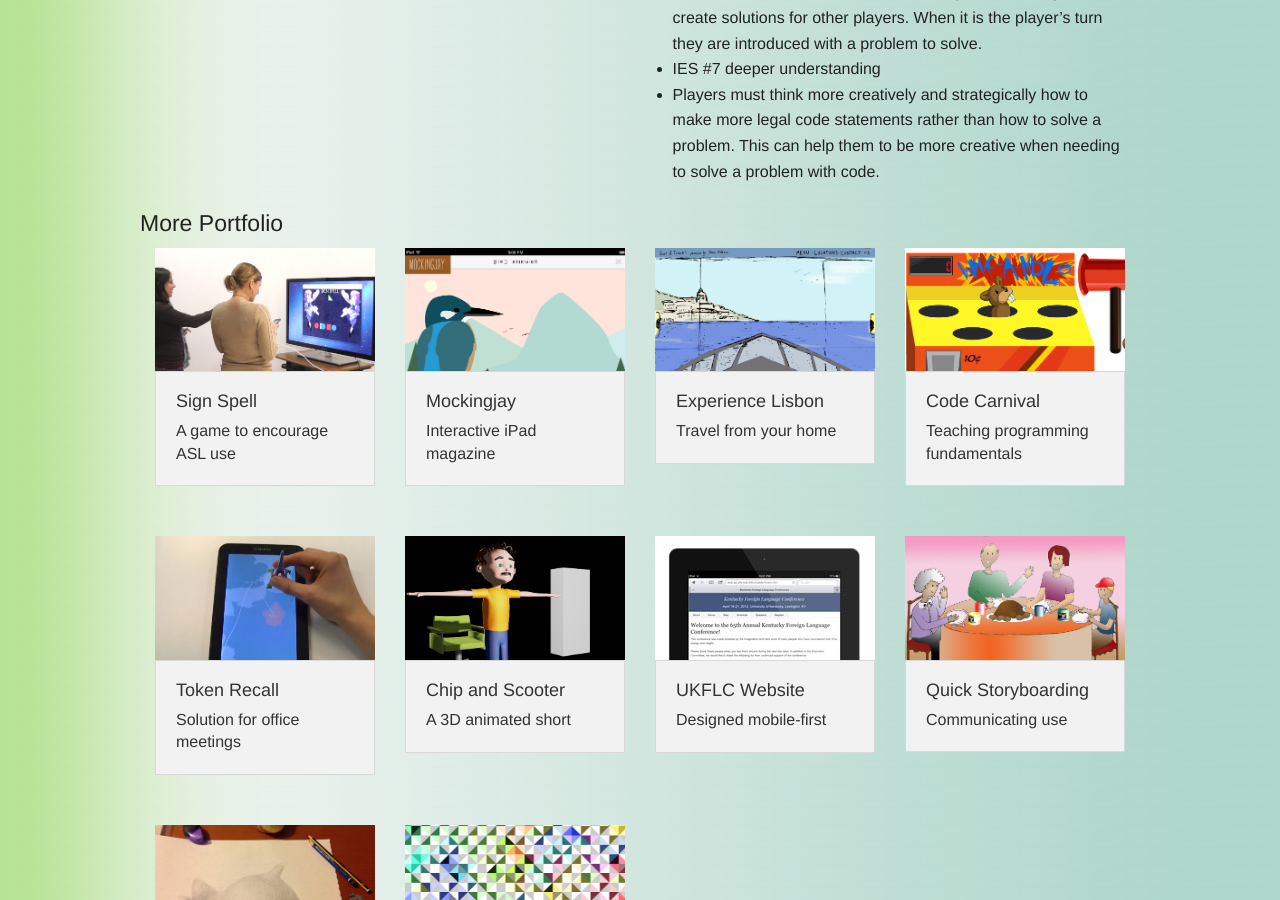
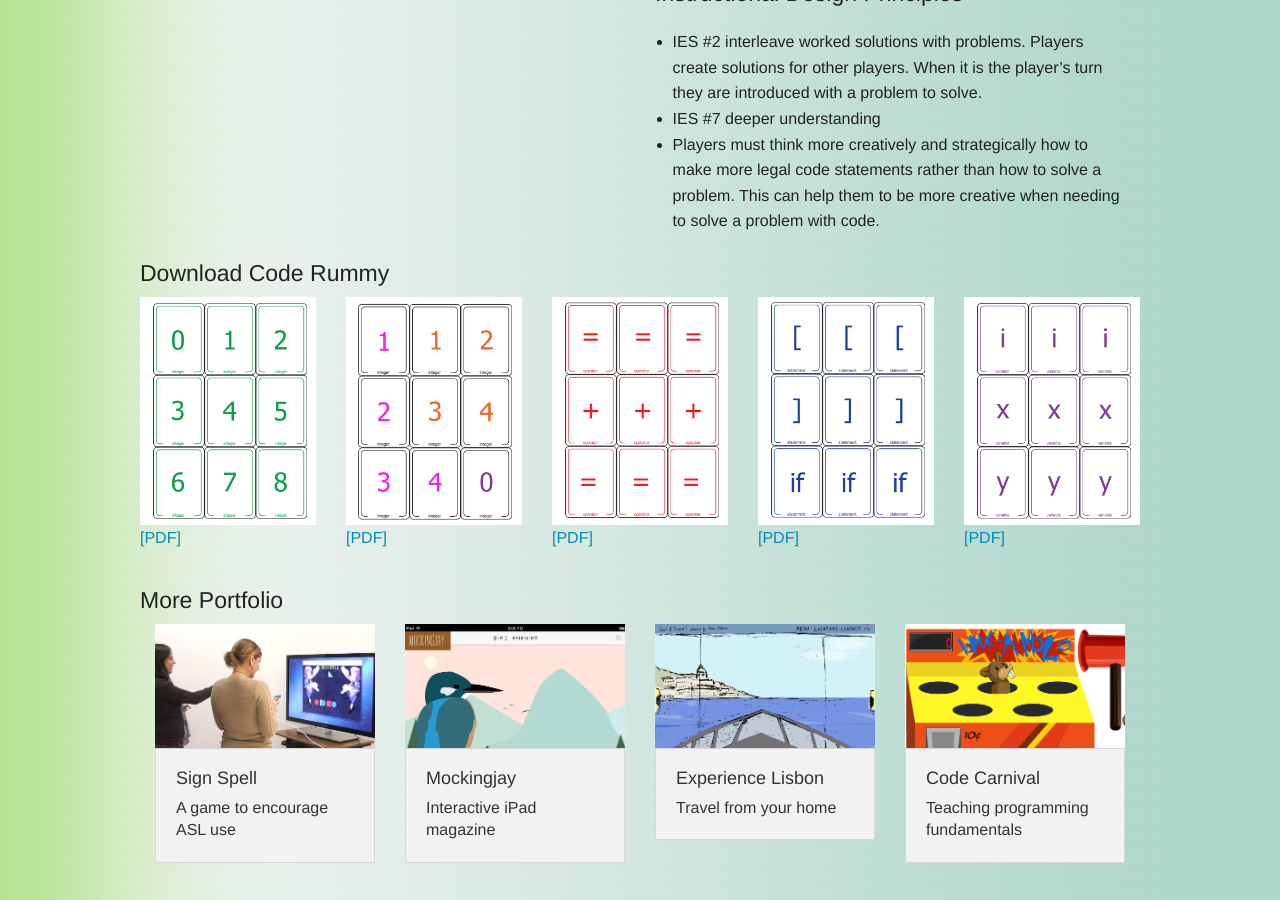
Before and after one commit to ashleybot/ashleybot.github.com, a Jekyll site: the page built from portfolio/_posts/2014-03-21-code-rummy.html, in a window 1280 px wide and 900 px high, scrolled down 653 px. Built offline with Jekyll 4.4.1, drawn with Linux system fonts in a browser that asks for light colours.

Commit message:
code rummy

```diff
--- a/portfolio/_posts/2013-10-29-storyboards.html
+++ b/portfolio/_posts/2013-10-29-storyboards.html
@@ -31,6 +31,7 @@ blurb: Communicating use
   </div>
 </div>
 
+<hr />
 
 <div class="row">
   <div class="large-6 columns">
--- a/portfolio/_posts/2014-03-21-code-rummy.html
+++ b/portfolio/_posts/2014-03-21-code-rummy.html
@@ -15,6 +15,12 @@ blurb: Educational game
 		Code Rummy is a card game offering new programmers a fun way to improve debugging skills and recognition of programming errors.
 	</h3>
 </div>
+
+
+
+
+
+<hr />
 
 <div class="row">
 	<div class="large-6 columns">
@@ -57,8 +63,8 @@ blurb: Educational game
 
 	</div>
 	<div class="large-6 columns">
+		<h4>Instructional Design Principles</h4>
 		<p>
-			Instructional Design Principles
 			<ul>
 				<li>
 					IES #2 interleave worked solutions with problems. Players create solutions for other players. When it is the player’s turn they are introduced with a problem to solve.
@@ -75,3 +81,39 @@ blurb: Educational game
 		</p>
 	</div>
 </div>
+
+<div class="row">
+	<h3>Download Code Rummy</h3>
+	<ul class="small-block-grid-3 large-block-grid-5">
+		<li>
+			<img src="{{ site.baseurl }}/portfolio/assets/code_rummy/images/code_rummy_cards_integer.png" alt="Code Rummy Cards"/>
+			<a href="{{ site.baseurl }}/portfolio/assets/code_rummy/printables/CodeRummy_PlayingCard_Integer.pdf">
+				[PDF]
+			</a>
+		</li>
+		<li>
+			<img src="{{ site.baseurl }}/portfolio/assets/code_rummy/images/code_rummy_cards_integer_zero.png" alt="Code Rummy Cards"/>
+			<a href="{{ site.baseurl }}/portfolio/assets/code_rummy/printables/CodeRummy_PlayingCard_IntegerZeros.pdf">
+				[PDF]
+			</a>
+	</li>
+		<li>
+			<img src="{{ site.baseurl }}/portfolio/assets/code_rummy/images/code_rummy_cards_operator.png" alt="Code Rummy Cards"/>
+	<a href="{{ site.baseurl }}/portfolio/assets/code_rummy/printables/CodeRummy_PlayingCard_Operator.pdf">
+		[PDF]
+	</a>
+	</li>
+		<li>
+			<img src="{{ site.baseurl }}/portfolio/assets/code_rummy/images/code_rummy_cards_statement.png" alt="Code Rummy Cards"/>
+	<a href="{{ site.baseurl }}/portfolio/assets/code_rummy/printables/CodeRummy_PlayingCard_Statement.pdf">
+		[PDF]
+	</a>
+	</li>
+		<li>
+			<img src="{{ site.baseurl }}/portfolio/assets/code_rummy/images/code_rummy_cards_variable.png" alt="Code Rummy Cards"/>
+	<a href="{{ site.baseurl }}/portfolio/assets/code_rummy/printables/CodeRummy_PlayingCard_Variable.pdf">
+		[PDF]
+	</a>
+	</li>
+	</ul>
+</div>
```
Also changed, not shown: portfolio/assets/code_rummy/images/code_rummy_cards_integer.png (added), portfolio/assets/code_rummy/images/code_rummy_cards_integer_zero.png (added), portfolio/assets/code_rummy/images/code_rummy_cards_operator.png (added), portfolio/assets/code_rummy/images/code_rummy_cards_statement.png (added), portfolio/assets/code_rummy/images/code_rummy_cards_variable.png (added), 7 other files.
